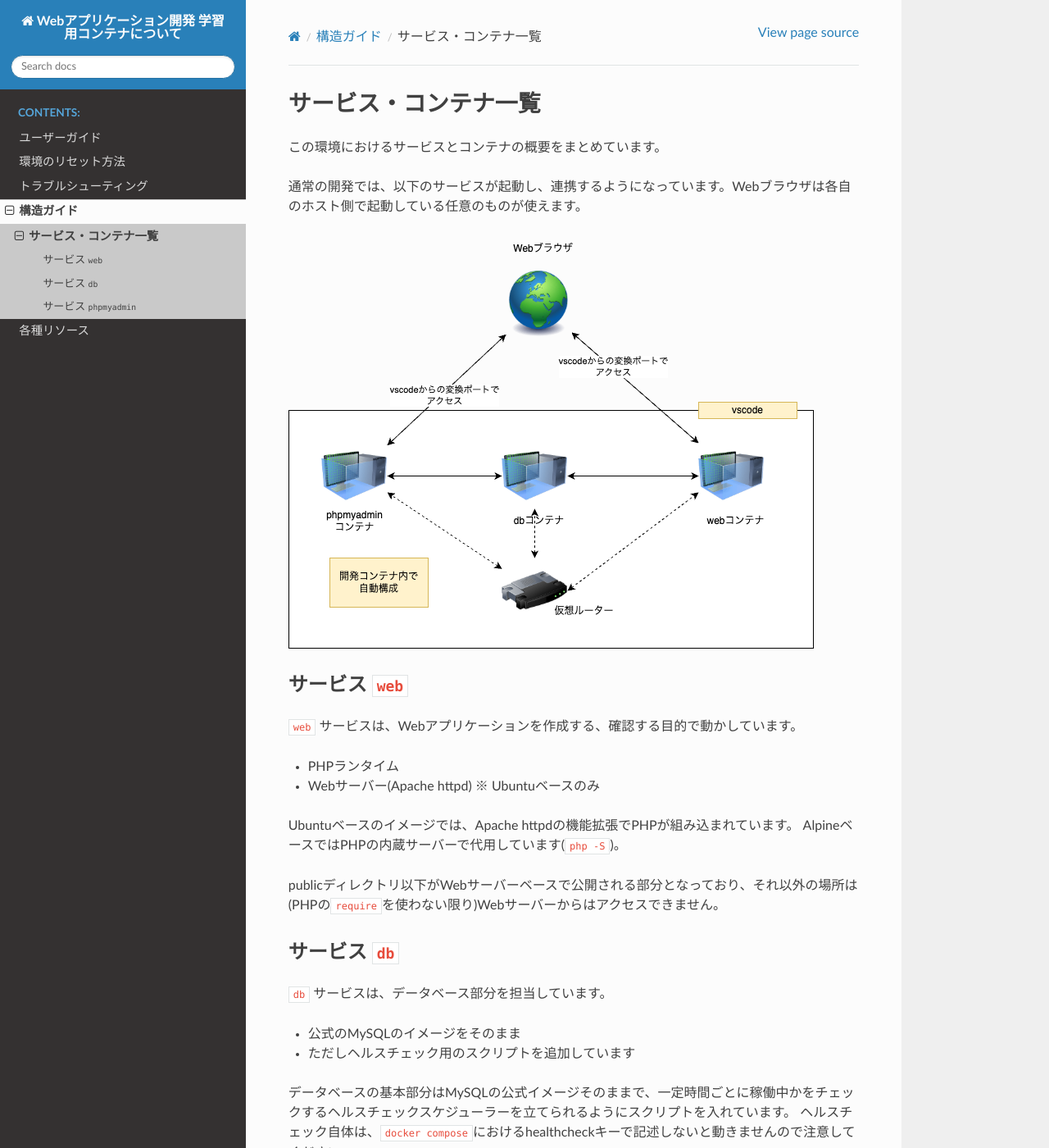
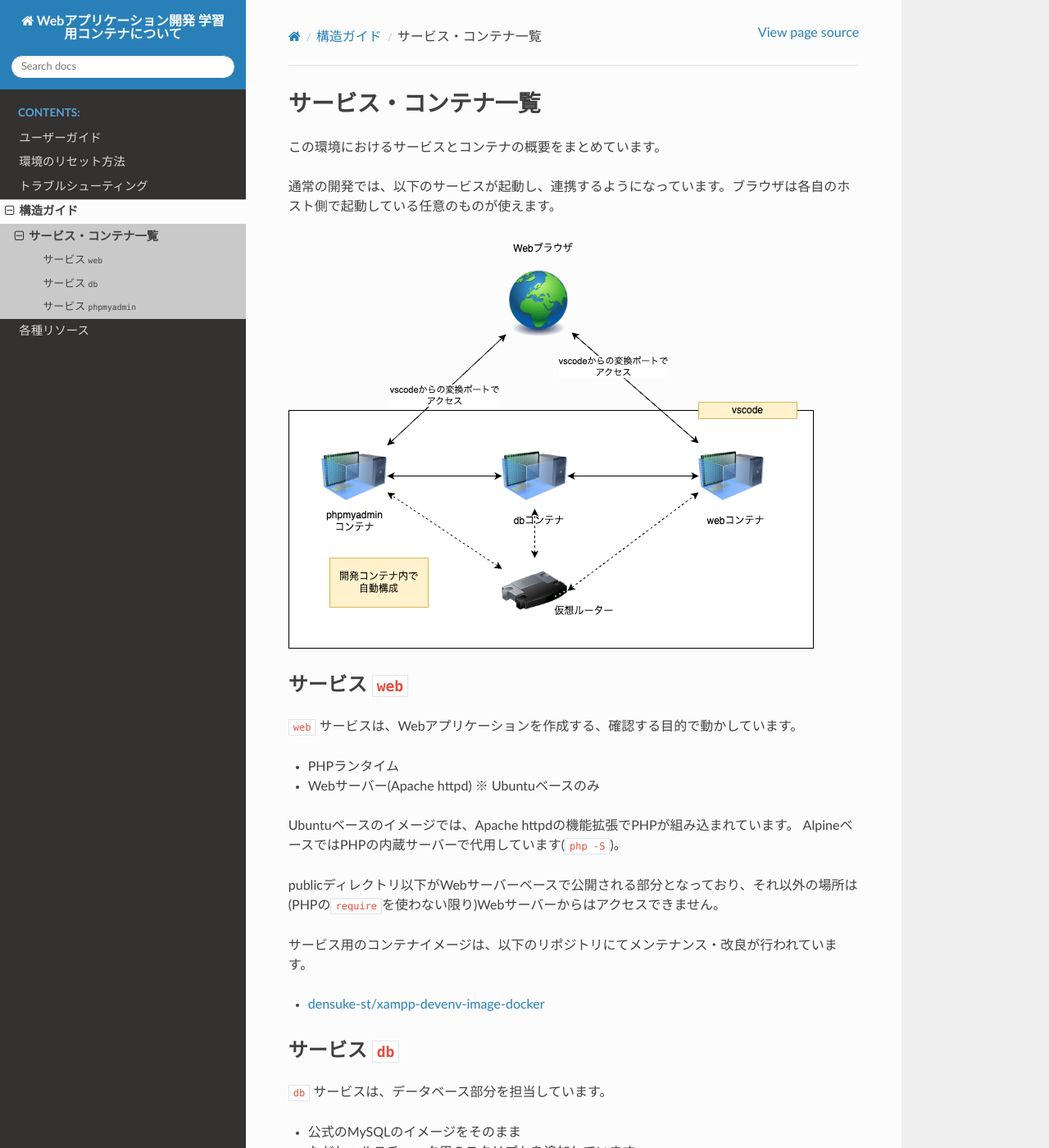
Before and after one commit to densuke/xampp-devenv-doc, a Sphinx documentation site: the page built from source/structure/containers.md, in a window 1280 px wide and 1400 px high. Shown: the whole window at 82% size. Built offline with Sphinx 7.4.7 and the Read the Docs theme 3.1.0, drawn with Linux system fonts in a browser that asks for light colours; pages that are not in the unit, such as notebooks, are missing from menus; the version number is read from the project's files by our own code.

Commit message:
文面の更新

```diff
--- a/source/structure/containers.md
+++ b/source/structure/containers.md
@@ -2,7 +2,7 @@
 
 この環境におけるサービスとコンテナの概要をまとめています。
 
-通常の開発では、以下のサービスが起動し、連携するようになっています。Webブラウザは各自のホスト側で起動している任意のものが使えます。
+通常の開発では、以下のサービスが起動し、連携するようになっています。ブラウザは各自のホスト側で起動している任意のものが使えます。
 
 ![サービス構成](images/containers.drawio.png)
 
@@ -17,6 +17,9 @@ Ubuntuベースのイメージでは、Apache httpdの機能拡張でPHPが組
 AlpineベースではPHPの内蔵サーバーで代用しています(`php -S`)。
 
 publicディレクトリ以下がWebサーバーベースで公開される部分となっており、それ以外の場所は(PHPの`require`を使わない限り)Webサーバーからはアクセスできません。
+
+サービス用のコンテナイメージは、以下のリポジトリにてメンテナンス・改良が行われています。
+- [densuke-st/xampp-devenv-image-docker](https://github.com/densuke-st/xampp-devenv-image-docker)
 
 ## サービス `db`
 
```
